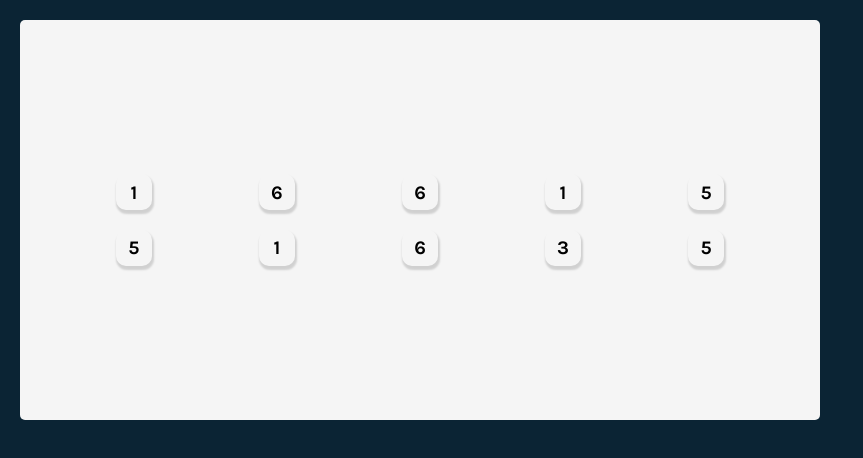
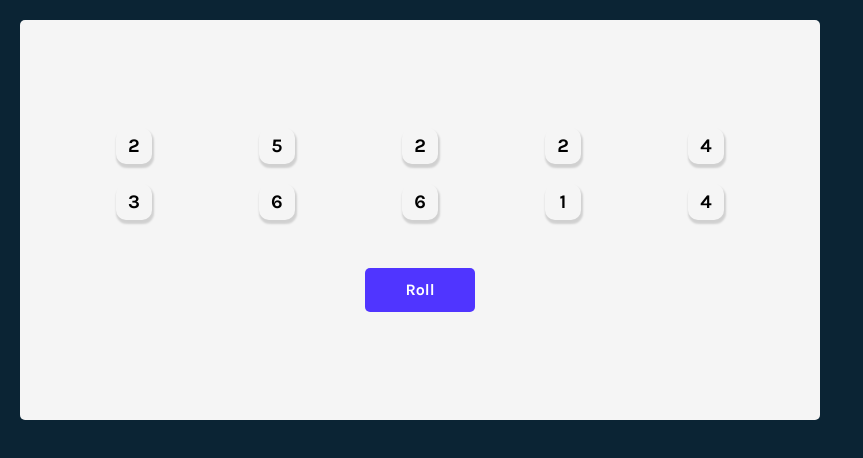
Before and after one commit to fcbvttn123/react-tenzies, a React (Vite) app: page / in a window 1280 px wide. Shown: the top 458 px of the page, without its empty margins (0-863 px from the left). Built offline with nearby package versions, Linux system fonts and the light colour scheme.

Commit message:
Roll Dice Button

```diff
--- a/src/App.css
+++ b/src/App.css
@@ -11,6 +11,8 @@ body {
     font-family: 'Karla', sans-serif;
 }
 
+/* Main Section */
+
 main {
     background-color: #F5F5F5;
     height: 400px;
@@ -19,9 +21,13 @@ main {
     padding: 20px;
 
     display: flex;
+    flex-direction: column;
+    row-gap: 3rem;
     align-items: center;
     justify-content: center;
 }
+
+/* Dice Container - First Child of Main section */
 
 .die-container {
     width: 80%;
@@ -48,3 +54,15 @@ main {
     font-weight: 700;
     font-size: 1.2rem;
 }
+
+/* Button - Second Child of Main section */
+
+main button {
+    background-color: #5035FF;
+    color: white;
+
+    padding: .8rem 2.5rem;
+    border-radius: 5px;
+
+    cursor: pointer;
+}
--- a/src/App.jsx
+++ b/src/App.jsx
@@ -1,27 +1,29 @@
 import { useState } from 'react'
-import reactLogo from './assets/react.svg'
-import viteLogo from '/vite.svg'
 import './App.css'
 
 import { Die } from './components/Die'
 
 function App() {
-  const [allNewDice, setAllNewDice] = useState(generateRandomNumbers())
+  const [dice, setDice] = useState(allNewDice())
 
-  function generateRandomNumbers() {
-    const randomNumbers = [];
-    for (let i = 0; i < 10; i++) {
-        const randomNumber = Math.floor(Math.random() * 6) + 1;
-        randomNumbers.push(randomNumber);
+    function allNewDice() {
+        const newDice = []
+        for (let i = 0; i < 10; i++) {
+            newDice.push(Math.ceil(Math.random() * 6))
+        }
+        return newDice
     }
-    return randomNumbers;
+
+  function rollDice() {
+    setDice(allNewDice())
   }
 
   return (
     <main>
       <div className='die-container'>
-        {allNewDice.map((e, i) => <Die key={i} value={e}/>)}
+        {dice.map((e, i) => <Die key={i} value={e}/>)}
       </div>
+      <button onClick={rollDice}>Roll</button>
     </main>
   )
 }
```
